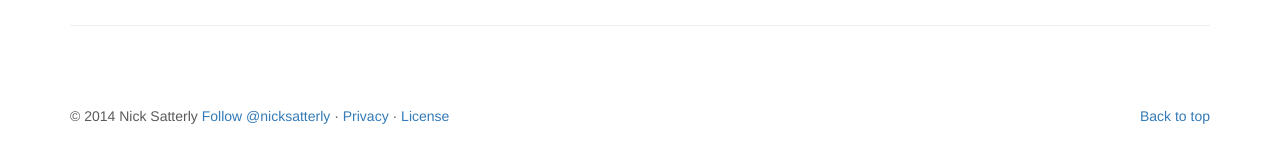
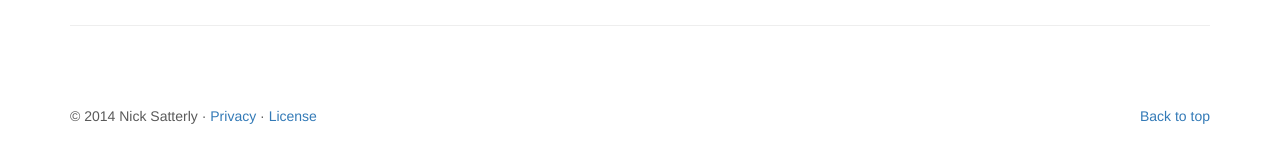
Before and after one commit to alerta/alerta.github.io, a Jekyll site: the page built from index.html, in a window 1280 px wide and 900 px high, scrolled down 2134 px. Shown: the part 724-887 px from the top of the window. Built offline with Jekyll 4.4.1, drawn with Linux system fonts in a browser that asks for light colours; nearby versions of some CDN libraries; comment, search, counter and statistics services are not loaded.

Commit message:
Revert "add twitter button"
This reverts commit db5138c73bd4b800e08de201ee1279afe150e3e7.

```diff
--- a/_layouts/default.html
+++ b/_layouts/default.html
@@ -159,8 +159,7 @@
       <!-- FOOTER -->
       <footer>
         <p class="pull-right"><a href="#">Back to top</a></p>
-        <p>&copy; 2014 Nick Satterly <a href="https://twitter.com/nicksatterly" class="twitter-follow-button" data-show-count="false">Follow @nicksatterly</a>
-<script>!function(d,s,id){var js,fjs=d.getElementsByTagName(s)[0],p=/^http:/.test(d.location)?'http':'https';if(!d.getElementById(id)){js=d.createElement(s);js.id=id;js.src=p+'://platform.twitter.com/widgets.js';fjs.parentNode.insertBefore(js,fjs);}}(document, 'script', 'twitter-wjs');</script> &middot; <a href="http://ec.europa.eu/justice/data-protection/">Privacy</a> &middot; <a href="http://www.apache.org/licenses/LICENSE-2.0.html">License</a></p>
+        <p>&copy; 2014 Nick Satterly &middot; <a href="http://ec.europa.eu/justice/data-protection/">Privacy</a> &middot; <a href="http://www.apache.org/licenses/LICENSE-2.0.html">License</a></p>
       </footer>
 
     </div><!-- /.container -->
```
